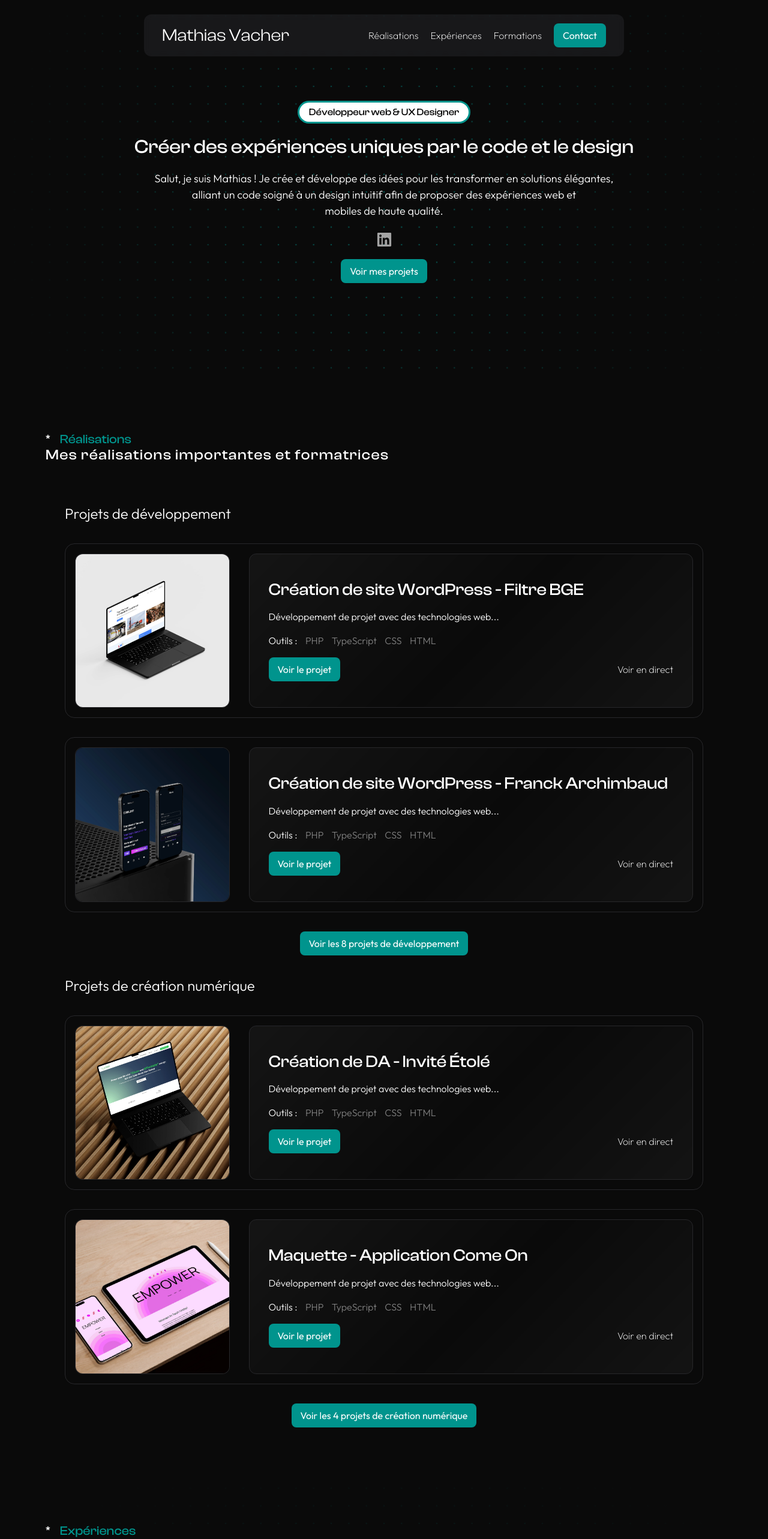
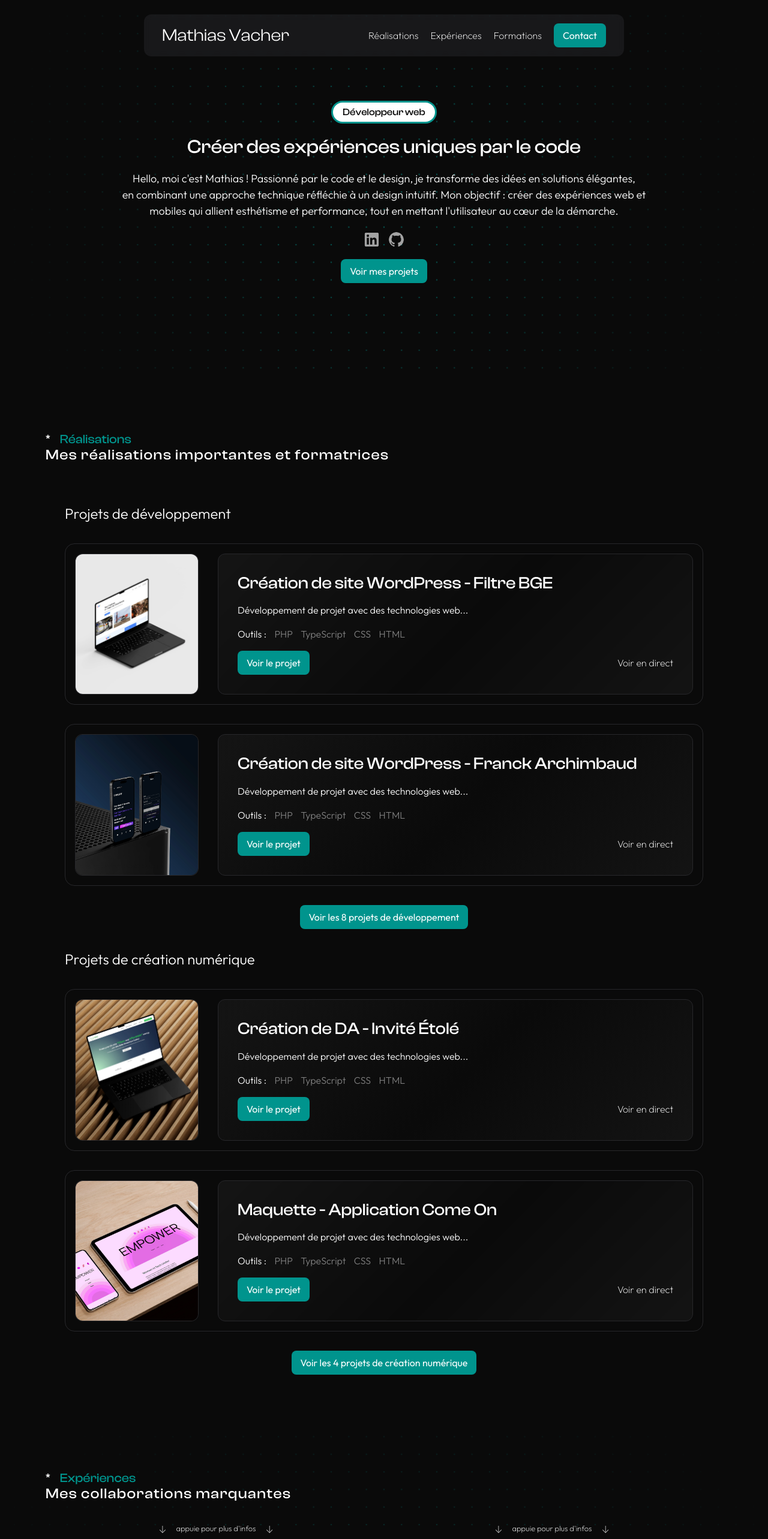
Before and after one commit to mathiasvacher/portfolio, a React (Vite) app: page / in a window 1280 px wide. Shown: the top 2566 px of the page at 60% size. Built offline with nearby package versions, Linux system fonts and the light colour scheme.

Commit message:
Ajustements CSS, modifications textes expériences / formations, et autre...

```diff
--- a/src/components/contact.tsx
+++ b/src/components/contact.tsx
@@ -23,7 +23,7 @@ function Contact() {
 
         if (res.success) {
             Swal.fire({
-                title: "C'est envoyé !",
+                title: "Bien reçu !",
                 text: "Merci pour votre message, je vous recontacte au plus vite !",
                 icon: "success"
             });
@@ -31,7 +31,7 @@ function Contact() {
             Swal.fire({
                 icon: "error",
                 title: "Oups...",
-                text: "Quelque chose a dû mal se passer... il vaudrait mieux réessayer !",
+                text: "Quelque chose a dû mal se passer... N'hésitez pas à ressayer dans un moment!",
             });
         }
     };
@@ -55,7 +55,7 @@ function Contact() {
 
                 <div className="input-box" >
                     <label>Votre message</label>
-                    <textarea name='message' className="field mess" placeholder='Bonjour Mathias, je te souhaite un joyeux anniversaire !' required />
+                    <textarea name='message' className="field mess" placeholder='Bonjour Mathias, je souhaite te parler de ...!' required />
                 </div>
 
                 <button className="bouton" type="submit">Envoyer</button>
--- a/src/components/data/formations-data.tsx
+++ b/src/components/data/formations-data.tsx
@@ -5,7 +5,7 @@ export const formations = [
     niveauDiplome: 'Master',
     niveauPostBac: 'Bac +5',
     nomDiplome: 'Informatique - Conception et Intégration Multimédia',
-      description: 'Ce master se concentre sur les technologies du web, les interfaces utilisateurs, le développement web, la gestion de projet... Un master très complet avec une composante web majeure. Un master très complet qui m\'a permis de développer des connaissances techniques mais aussi humaines et de graphisme très importantes.',
+    description: 'Ce master offre une formation approfondie dans les technologies web, l\'optimisation des interfaces utilisateurs, le développement web, et la gestion de projet. Une part importante est dédiée au web, ce qui m\'a permis de développer de solides compétences techniques tout en affinant mes aptitudes humaines et graphiques. Une expérience enrichissante tant sur le plan professionnel que créatif.',
     titreListe: 'Compétences développées',
     elementsListe: [
       // Développement Web
@@ -29,17 +29,17 @@ export const formations = [
       'Photoshop',
       'Illustrator',
       'InDesign',
-        'After Effect',
+      'After Effects',
       'Premiere',
 
       // Gestion et marketing
       'Gestion de projet',
       'Marketing',
-        "Développement d'une marque de A à Z",
-        "Étude des attentes techniques & analyse des meilleurs choix"
+      'Développement d\'une marque de A à Z',
+      'Analyse des besoins techniques et choix des meilleures solutions',
     ],
     lien: 'https://www.univ-lyon2.fr/master-2-informatique-conception-et-integration-multimedia-cim',
-      texteBouton: 'En apprendre plus'
+    texteBouton: 'En apprendre plus',
   },
   {
     nomEcole: 'Université Lumière - Lyon 2',
@@ -47,14 +47,14 @@ export const formations = [
     niveauDiplome: 'Licence 3',
     niveauPostBac: 'Bac +3',
     nomDiplome: 'Informatique - Création Numérique',
-      description: 'Une licence orientée web tout en ajoutant des éléments d\'UX, de gestion de projet, de design très importantes et intéressants.',
+    description: 'Une licence axée sur le développement web, enrichie par des modules d\'UX, de gestion de projet et de design. Un programme complet qui m\'a permis de développer une compréhension approfondie du processus créatif tout en consolidant mes bases techniques dans des domaines clés du numérique.',
     titreListe: 'Compétences développées',
     elementsListe: [
       // Développement web
       'JavaScript',
       'HTML & CSS modernes',
       'PHP',
-        'Création d\'app. web avec login/gestion base de données',
+      'Création d\'applications web avec gestion des utilisateurs et des bases de données',
       'C',
       'Python / Gestion d\'API',
 
@@ -68,10 +68,10 @@ export const formations = [
       'Git & gestion de version',
       'Optimisation des performances web',
       'Référencement',
-        'Création de maquettes d\'App / Sites web',
+      'Création de maquettes d\'applications/sites web',
     ],
     lien: 'https://www.univ-lyon2.fr/licence-3-informatique-creation-numerique',
-      texteBouton: 'En apprendre plus'
+    texteBouton: 'En apprendre plus',
   },
   {
     nomEcole: 'Université Grenoble Alpes - Valence',
@@ -79,21 +79,21 @@ export const formations = [
     niveauDiplome: 'Diplôme Universitaire de Technologie',
     nomDiplome: 'Informatique',
     niveauPostBac: 'Bac +2',
-      description: 'Un diplôme très généraliste sur le développement informatique. J\'ai pu découvrir la gestion de base de données, le web, les scripts python/bash, l\'environnement Linux... En général des introductions légèrement poussées, mais pour le web nous sommes aller bien plus loin que de la simple découverte.',
+    description: 'Un diplôme polyvalent, offrant une base solide en développement informatique, incluant des modules sur la gestion de bases de données, le web, les scripts en Python/Bash, ainsi qu\'une introduction aux systèmes Linux. Si le programme était généraliste, l\'enseignement sur le développement web allait bien au-delà d\'une simple découverte et m\'a permis de développer des compétences techniques solides.',
     titreListe: 'Compétences développées',
     elementsListe: [
       'HTML5',
       'CSS3',
-        'Javascript',
+      'JavaScript',
       'Git',
       'Linux',
       'SQL',
       'Gestion de bases de données',
       'Algorithmie',
-        'Conception de système informatique',
-        'Introduction au réseau',
+      'Conception de systèmes informatiques',
+      'Introduction aux réseaux',
     ],
     lien: 'https://www.iut-valence.fr/nos-formations/b-u-t-/b-u-t-info/b-u-t-informatique-776395.kjsp',
-      texteBouton: 'En apprendre plus'
+    texteBouton: 'En apprendre plus',
   },
 ];
--- a/src/components/homepage/experiences.tsx
+++ b/src/components/homepage/experiences.tsx
@@ -1,5 +1,19 @@
+import { useState } from 'react';
 import TitreSection from '../titresection.tsx';
 import { experiences } from '../data/experiences-data.tsx'; // Import des données
+
+type Experience = {
+  nomEntreprise: string;
+  titrePoste: string;
+  dates: string;
+  description: string;
+  titreListe?: string;
+  elementsListe?: string[];
+  lien: string;
+  texteBouton: string;
+  logo: string;
+  couleur: string;
+};
 
 
 function Experiences() {
@@ -11,8 +25,31 @@ function Experiences() {
 
           <div className="row experiences-container">
             {experiences.map((exp, index) => (
-              <div className="col-22 col-md-11 experience-single" key={index}>
+              <ExperienceItem key={index} exp={exp} />
+            ))}
+          </div>
+        </div>
+      </div>
+    </section>
+  );
+}
 
+const ExperienceItem = ({ exp }: { exp: Experience }) => {
+  const [isOpen, setIsOpen] = useState(false);
+
+  const toggleDetails = () => {
+    setIsOpen(!isOpen);
+  };
+
+  return (
+    <div className="col-22 col-lg-11 experience-wrapper" onClick={toggleDetails}>
+      <div className="instruction-container">
+        <span className="instruction-arrow bottom-arrow">↓</span>
+        <p className='instruction'>appuie pour plus d'infos</p>
+        <span className="instruction-arrow bottom-arrow">↓</span>
+      </div>
+
+      <div className='experience-single'>
         <div className='img-exp-container'>
           <img src={exp.logo} alt={exp.nomEntreprise} />
         </div>
@@ -23,9 +60,9 @@ function Experiences() {
           <p className="date">{exp.dates}</p>
           <p>{exp.description}</p>
 
-                  {/* Vérification s'il y a des éléments de liste à afficher */}
+          {/* Vérification et affichage conditionnel */}
           {exp.titreListe && exp.elementsListe && (
-                    <div className="liste">
+            <div className={`liste ${isOpen ? 'open' : ''}`}>
               <p className="titre-liste">{exp.titreListe}</p>
               <ul>
                 {exp.elementsListe.map((element, idx) => (
@@ -40,12 +77,8 @@ function Experiences() {
           </a>
         </div>
       </div>
-            ))}
     </div>
-        </div>
-      </div>
-    </section>
   );
-}
+};
 
 export default Experiences;
--- a/src/components/homepage/hero.tsx
+++ b/src/components/homepage/hero.tsx
@@ -6,14 +6,14 @@ function Hero() {
             <div className="gradient">
                 <div className="content">
 
-                    <p className="job-title">Développeur web & UX Designer</p>
+                    <p className="job-title">Développeur web</p>
 
-                    <h2>Créer des expériences uniques par le code et le design</h2>
+                    <h2>Créer des expériences uniques par le code</h2>
 
                     <p className="description">
-                        Salut, je suis Mathias ! Je crée et développe des idées pour les transformer en solutions élégantes, <br/>
-                        alliant un code soigné à un design intuitif afin de proposer des expériences web et <br/>
-                        mobiles de haute qualité.
+                        Hello, moi c'est Mathias ! Passionné par le code et le design, je transforme des idées en solutions élégantes, <br/>
+                        en combinant une approche technique réfléchie à un design intuitif. Mon objectif : créer des expériences web et <br/>
+                        mobiles qui allient esthétisme et performance, tout en mettant l'utilisateur au cœur de la démarche.
                     </p>
 
                     <LogoSocials />
--- a/src/components/logos-socials.tsx
+++ b/src/components/logos-socials.tsx
@@ -1,11 +1,16 @@
 import linkedinLogo from '../assets/img/linkedin.svg';
+import githubLogo from '../assets/img/github.svg';
 
 function LogoSocials() {
 
     return (
         <div className="logos-socials">
-            <a href="https://www.linkedin.com/in/mathias-vacher/" target="_blank" rel="noopener noreferrer">
-                <img src={linkedinLogo} alt="LinkedIn Logo"/>
+            <a href="https://www.linkedin.com/in/mathias-vacher/" target="_blank" rel="noopener noreferrer" >
+                <img src={linkedinLogo} alt="LinkedIn Logo" className='linkedin'/>
+            </a>
+
+            <a href="https://github.com/mathiasvacher/" target="_blank" rel="noopener noreferrer" >
+                <img src={githubLogo} alt="GitHub Logo" className='github'/>
             </a>
         </div>
     )
--- a/src/scss/contact.scss
+++ b/src/scss/contact.scss
@@ -93,3 +93,28 @@
 
 
 }
+
+
+.swal2-popup {
+    width: 35rem !important;
+
+    .swal2-confirm  {
+        padding: 8px 15px;
+        border-radius: 8px;
+        background: $accent-color;
+        color: $white;
+        border: none;
+        transition: all 0.3s ease-in-out;
+        font-weight: 400;
+        cursor: pointer;
+
+        &:hover {
+            background-color: darken($accent-color, 10%);
+            transform: translateY(-2px);
+        }
+
+        &:active {
+            transform: translateY(1px);
+        }
+    }
+}
--- a/src/scss/homepage/experiences.scss
+++ b/src/scss/homepage/experiences.scss
@@ -46,14 +46,46 @@
             position: relative;
             z-index: 3;
 
+            .instruction-container {
+                display: flex;
+                flex-direction: row;
+                align-items: center;
+                justify-content: center;
+                cursor: pointer;
+
+                .instruction {
+                  text-align: center;
+                  margin: 0 1rem;
+                  font-weight: 200;
+                  font-size: 0.8rem;
+                  margin-bottom: 0.5rem
+                }
+
+                .instruction-arrow {
+                  font-size: 1rem;
+                  color: $white-text; /* Choisissez la couleur que vous préférez */
+                  margin: 5px 0;
+                  font-weight: 200;
+
+                  &.bottom-arrow {
+                    margin-top: 0px; /* Ajuste l'espacement entre la flèche et le texte */
+                  }
+                }
+            }
+
+            .experience-wrapper {
+                display: flex;
+                flex-direction: column;
+
                 .experience-single {
                   background: linear-gradient(135deg, rgba(255, 255, 255, 0.04) 5%, $background-color, rgba(255, 255, 255, 0.04));
                   border: solid 1px rgb(39,39,42);
                   border-radius: 1rem;
                   padding: 2rem;
+                //   flex-grow: 1;
                   display: flex;
-                flex-direction: column;
-
+                  flex-direction: column;  /* Ajoute flex-direction: column pour organiser en colonne */
+                  cursor: pointer;
 
                   .img-exp-container {
                     max-height: 40px;
@@ -64,13 +96,12 @@
                     }
                   }
 
-
                   .infos-experience {
                     margin-top: 1rem;
                     display: flex;
-                    flex-direction: column;
+                    flex-direction: column;  /* Ajoute flex-direction: column pour organiser en colonne */
                     gap: 0.5rem;
-                    flex-grow: 1;
+                    // flex-grow: 1;  /* Permet à l'espace restant de pousser le bouton vers le bas */
 
                     p {
                       text-align: justify;
@@ -86,6 +117,16 @@
 
                     .liste {
                       margin-top: 2rem;
+                      max-height: 0; // Initialement, l'élément est caché
+                      overflow: hidden;
+                      opacity: 0;
+                      transition: all 0.5s ease-in-out;
+
+                      &.open {
+                        max-height: 500px;  // Une valeur suffisante pour afficher le contenu (ajuste si nécessaire)
+                        opacity: 1;
+                        padding-bottom: 1rem;
+                      }
 
                       .titre-liste {
                         font-weight: 500;
@@ -103,14 +144,12 @@
 
                     a {
                       width: fit-content;
-                        margin-top: auto;
+                      margin-top: auto; /* Assure que le bouton reste en bas */
                       margin-left: auto;
                     }
                   }
                 }
-
             }
         }
-
-
     }
+}
--- a/src/scss/homepage/realisation-display.scss
+++ b/src/scss/homepage/realisation-display.scss
@@ -50,7 +50,7 @@
             border-radius: 0.75rem;
             border: solid 1px rgb(39,39,42);
             aspect-ratio: 1/1;
-            max-width: 25%;
+            max-width: 20%;
             min-width: 200px;
             min-height: 200px;
 
--- a/src/scss/logos-socials.scss
+++ b/src/scss/logos-socials.scss
@@ -1,6 +1,10 @@
 @use 'variables' as *;
 
 .logos-socials {
+    display: flex;
+    flex-direction: row;
+    gap: 1rem;
+
     img {
         width: 25px;
         height: auto;
@@ -10,5 +14,15 @@
         &:hover {
             box-shadow: 0 0 15px 1px $accent-color;
         }
+
+        &.linkedin {
+            border-radius: 5px;
+        }
+
+        &.github {
+            border-radius: 50%;
+        }
     }
+
+
 }
```
Also changed, not shown: src/components/data/experiences-data.tsx (+26 -27 lines), src/assets/img/github.svg (added). Lines whose indentation alone changed are shown as unchanged.
